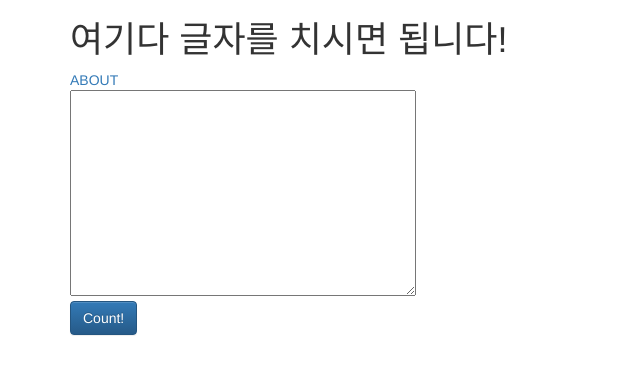
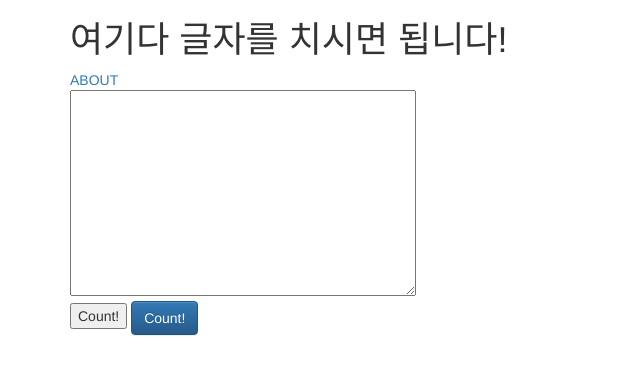
Before and after one commit to aurorawhale/likelion, a Django app: template wordcount/templates/home.html in a window 1280 px wide. Shown: the top 375 px of the page, without its empty margins (0-640 px from the left). Run offline with Django 3.2, Linux system fonts and the light colour scheme; the template is opened without the code that fills it, so the values that code supplies are empty; some libraries are stand-ins or nearby versions.

Commit message:
Update home.html
test

```diff
--- a/wordcount/templates/home.html
+++ b/wordcount/templates/home.html
@@ -28,6 +28,7 @@
         <form action="{%url 'result' %}">
             <textarea cols="40" rows="10" name="fulltext"></textarea>
             <br>
+            <input type="submit" value="Count!">
             <input type="submit" class="btn btn-primary" value="Count!">
         </form>
         </div>
```
